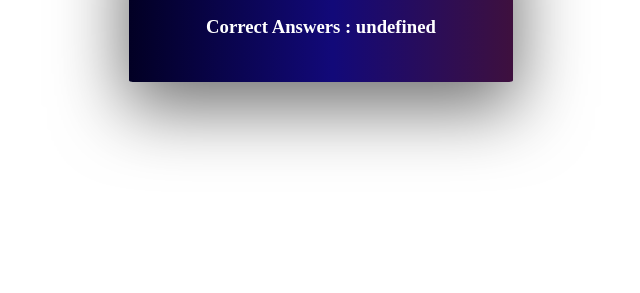
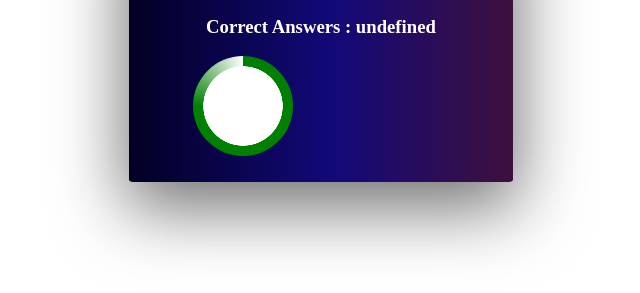
Before and after one commit to JagdishMedkart/Quiz-Application, a plain HTML site: page result.html in a window 1280 px wide. Shown: the part 151-444 px from the top of the page, without its empty margins (319-959 px from the left). Drawn offline with Linux system fonts and the light colour scheme.

Commit message:
end of day commit

```diff
--- a/result.html
+++ b/result.html
@@ -12,12 +12,19 @@
     <div id="result">
         <h1>Your results</h1>
         <h3 id="correct">Correct Answers : </h3>
+        <div class="result-bar">
+            <progress min="0" max="10" style="visibility:hidden;height:0;width:0;"></progress>
+        </div>
     </div>
 </body>
 <script>
     function f() {
         let correctCount = document.getElementById("correct")
         correctCount.innerHTML += localStorage.correctAnswers;
+        let progress = document.querySelector("progress");
+        progress.value = localStorage.correctAnswers;
+        let val = document.querySelector(".result-bar");
+        // val.style.setProperty("--before-content", "5");
     }
 </script>
 
--- a/style.css
+++ b/style.css
@@ -299,3 +299,13 @@ h4 {
     background: linear-gradient(90deg, rgba(2, 0, 36, 1) 0%, rgba(18, 9, 121, 1) 53%, rgba(62, 16, 62, 1) 100%);
     box-shadow: rgba(0, 0, 0, 0.56) 0px 22px 70px 4px;
 }
+
+.result-bar {
+    justify-content: center;
+    width: 100px;
+    height: 100px;
+    border-radius: 50%;
+    background:
+    radial-gradient(closest-side, white 79%, transparent 80% 100%),
+    conic-gradient(green 75%, white);
+}
```
Also changed, not shown: start.html (+1 -0 lines).
